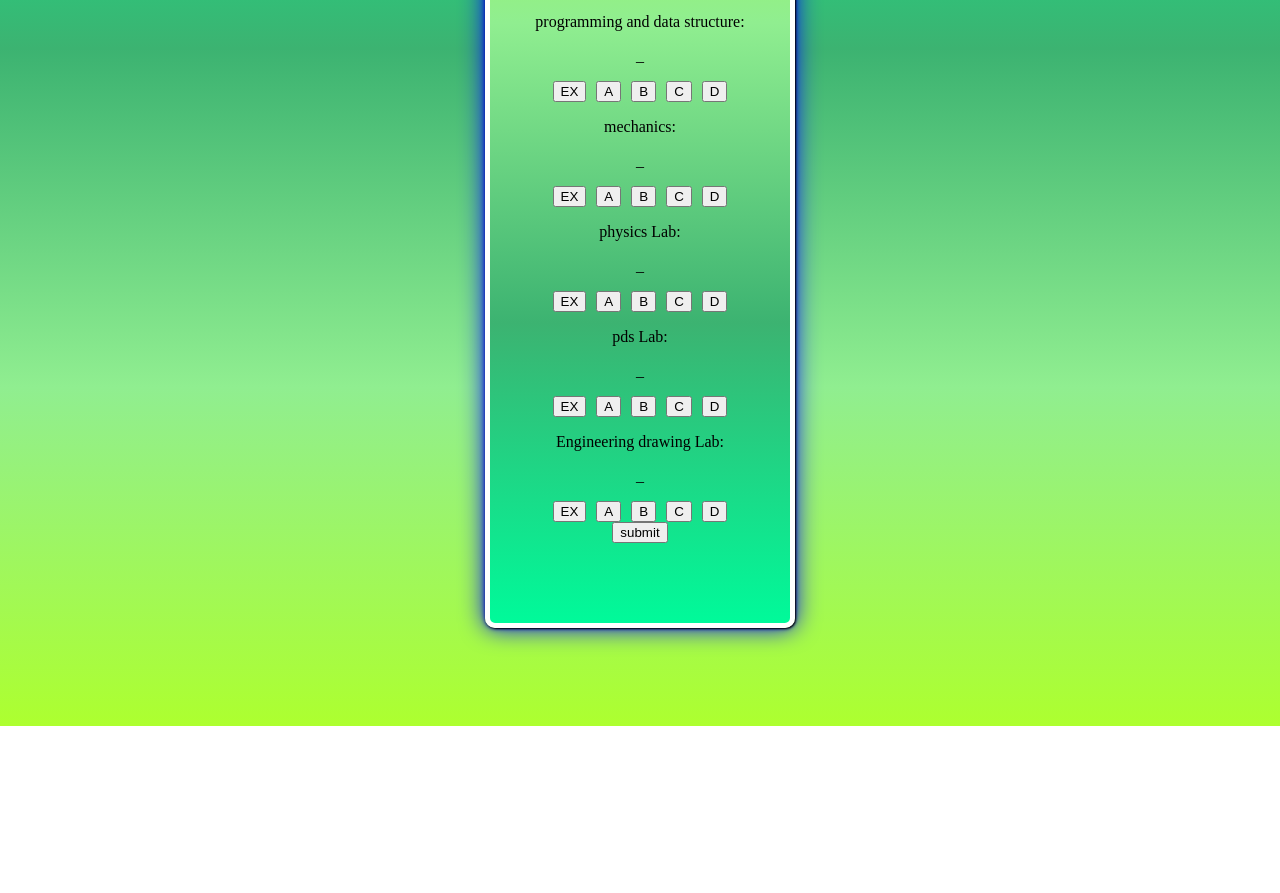
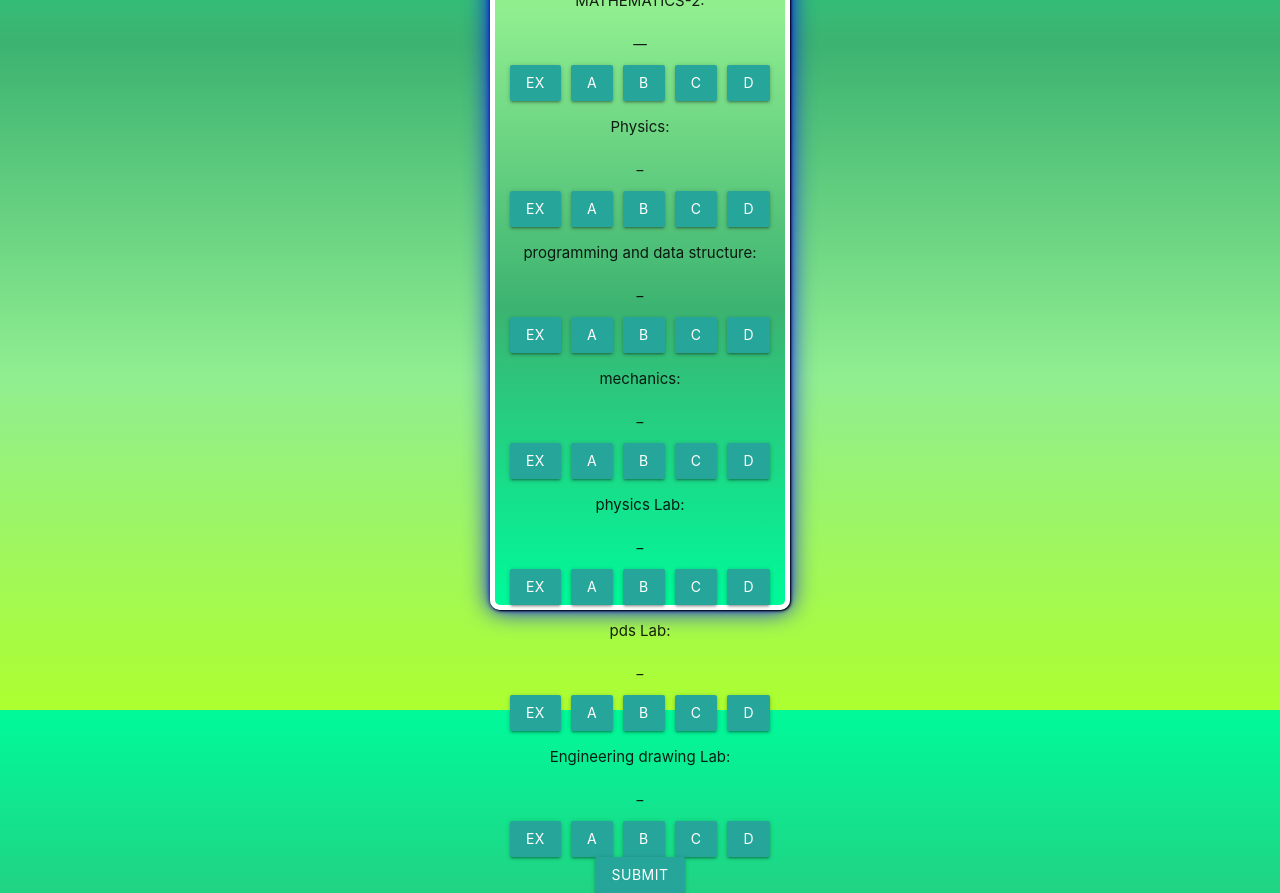
Before and after one commit to ramanetanaya/physics_sem_cgpa, a plain HTML site: page index.html in a window 1280 px wide. Shown: the part 290-1183 px from the top of the page. Before the commit the page ends 1016 px from the top, so only its background shows below. Drawn offline with nearby package versions, Linux system fonts and the light colour scheme.

Commit message:
Frontend improved

```diff
--- a/index.html
+++ b/index.html
@@ -2,6 +2,10 @@
 <html>
 <head>
 	<title>CGPA OF PHYSICS SEM</title>
+	<link rel="stylesheet" href="https://cdnjs.cloudflare.com/ajax/libs/materialize/1.0.0/css/materialize.min.css">
+    	<!-- Compiled and minified JavaScript -->
+    	<script src="https://cdnjs.cloudflare.com/ajax/libs/materialize/1.0.0/js/materialize.min.js"></script>
+    	<link href="https://fonts.googleapis.com/css2?family=Montserrat:ital,wght@0,700;1,600;1,700&display=swap" rel="stylesheet">
 	<style>
 		button{
 			margin-left: 5px;
@@ -14,20 +18,20 @@
 	<div style="background:linear-gradient(greenyellow,lightgreen,mediumseagreen,mediumspringgreen);height: 900px;width: 300px;text-align: center;border-radius: 10px;position: absolute;left: 50%;transform: translate(-50%,0%);border:solid white 5px;box-shadow: 1px 1px 2px black, 0 0 25px blue, 0 0 5px darkblue;">
 		<h1>get your cgpa here</h1>
 		<p>MATHEMATICS-2: </p><p id="m">__</p>
-		<button class="m" id="mex">EX</button><button class="m" id="ma">A</button><button class="m" id="mb">B</button><button class="m" id="mc">C</button><button class="m" id="md">D</button><br>
+		<button class="btn m" id="mex">EX</button><button class="btn m" id="ma">A</button><button class="btn m" id="mb">B</button><button class="btn m" id="mc">C</button><button class="btn m" id="md">D</button><br>
 		<p>Physics: </p><p id="c">_</p>
-		<button class="c" id="cex">EX</button><button class="c" id="ca">A</button><button class="c" id="cb">B</button><button class="c" id="cc">C</button><button class="c" id="cd">D</button><br>
+		<button class="btn c" id="cex">EX</button><button class="btn c" id="ca">A</button><button class="btn c" id="cb">B</button><button class="btn c" id="cc">C</button><button class="btn c" id="cd">D</button><br>
 		<p>programming and data structure: </p><p id="e">_</p>
-		<button class="e" id="eex">EX</button><button class="e" id="ea">A</button><button class="e" id="eb">B</button><button class="e" id="ec">C</button><button class="e" id="ed">D</button><br>
+		<button class="btn e" id="eex">EX</button><button class="btn e" id="ea">A</button><button class="btn e" id="eb">B</button><button class="btn e" id="ec">C</button><button class="btn e" id="ed">D</button><br>
 		<p>mechanics: </p><p id="eng">_</p>
-		<button class="eng" id="engex">EX</button><button class="eng" id="enga">A</button><button class="eng" id="engb">B</button><button class="eng" id="engc">C</button><button class="eng" id="engd">D</button><br>
+		<button class="btn eng" id="engex">EX</button><button class="btn eng" id="enga">A</button><button class="btn eng" id="engb">B</button><button class="btn eng" id="engc">C</button><button class="btn eng" id="engd">D</button><br>
 		<p>physics Lab: </p><p id="ml">_</p>
-		<button class="ml" id="mlex">EX</button><button class="ml" id="mla">A</button><button class="ml" id="mlb">B</button><button class="ml" id="mlc">C</button><button class="ml" id="mld">D</button><br>
+		<button class="btn ml" id="mlex">EX</button><button class="btn ml" id="mla">A</button><button class="btn ml" id="mlb">B</button><button class="btn ml" id="mlc">C</button><button class="btn ml" id="mld">D</button><br>
 		<p>pds Lab: </p><p id="cl">_</p>
-		<button class="cl" id="clex">EX</button><button class="cl" id="cla">A</button><button class="cl" id="clb">B</button><button class="cl" id="clc">C</button><button class="cl" id="cld">D</button><br>
+		<button class="btn cl" id="clex">EX</button><button class="btn cl" id="cla">A</button><button class="btn cl" id="clb">B</button><button class="btn cl" id="clc">C</button><button class="btn cl" id="cld">D</button><br>
 		<p>Engineering drawing Lab: </p><p id="el">_</p>
-		<button class="el" id="elex">EX</button><button class="el" id="ela">A</button><button class="el" id="elb">B</button><button class="el" id="elc">C</button><button class="el" id="eld">D</button><br>
-		<button id="sub">submit</button>
+		<button class="btn el" id="elex">EX</button><button class="btn el" id="ela">A</button><button class="btn el" id="elb">B</button><button class="btn el" id="elc">C</button><button class="btn el" id="eld">D</button><br>
+		<button id="sub" class="btn">submit</button>
 		<h1 id="abc" style="position: absolute;top:50%;left: 50%;transform: translate(-50%,-50%);border-radius: 5px; padding: 10px;"></h1>
 		<script src="https://ajax.googleapis.com/ajax/libs/jquery/3.3.1/jquery.min.js"></script>
 		<script src="cgpa.js"></script>
```
